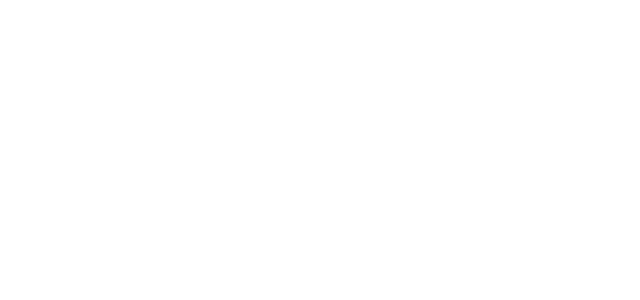
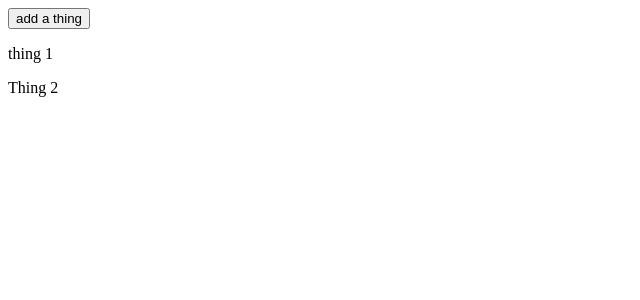
Before and after one commit to Badreddine-Ab/Leraning-React, a React (Create React App) app in the folder my-app/: page / in a window 1280 px wide. Shown: the top 300 px of the page, without its empty margins (0-640 px from the left). Built offline with nearby package versions, Linux system fonts and the light colour scheme.

Commit message:
paracticing UseState

```diff
--- a/my-app/src/App.js
+++ b/my-app/src/App.js
@@ -1,24 +1,25 @@
 import { useState } from "react"
-
+import React from "react"
 
 
 function App(){
+const [thingsArray,setThingsArray] = useState(["thing 1", "Thing 2"])
+const thingsElements = thingsArray.map(thing => <p key={thing}>{thing}</p>)
+function AddItem(){
+  setThingsArray(prevThingsArray =>{
 
-  const [thingsArray,setThingArray] = useState(["thing 1","thing 2"])
+ return  [...prevThingsArray,`Thing ${prevThingsArray.length + 1}`]})
+}
 
-function addItem(){
-  setThingArray(prevState =>{
-    return [...prevState, `Thing ${prevState.length +1}`]
-  } )
-  const thingsElement = thingsArray.map(thing=><p>{thing}</p>)
+
 
 return (
 
   <div>
-   <button onClick={addItem} >add a thing</button>
-   {thingsElement}
+   <button onClick={AddItem} >add a thing</button>
+   {thingsElements}
   </div>
 )
 }
-}
+
 export default App
```
